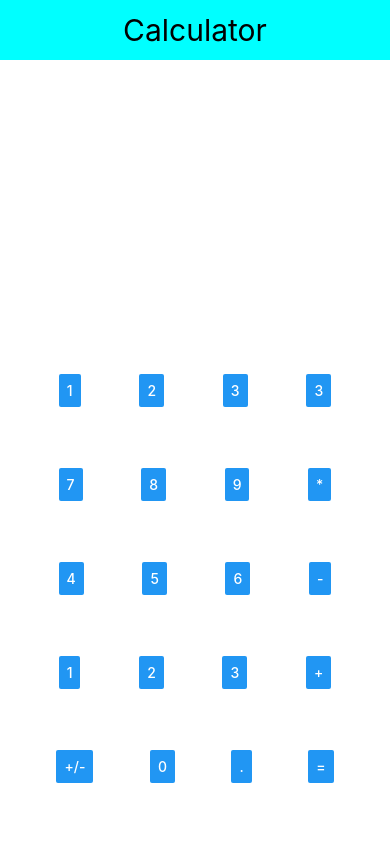
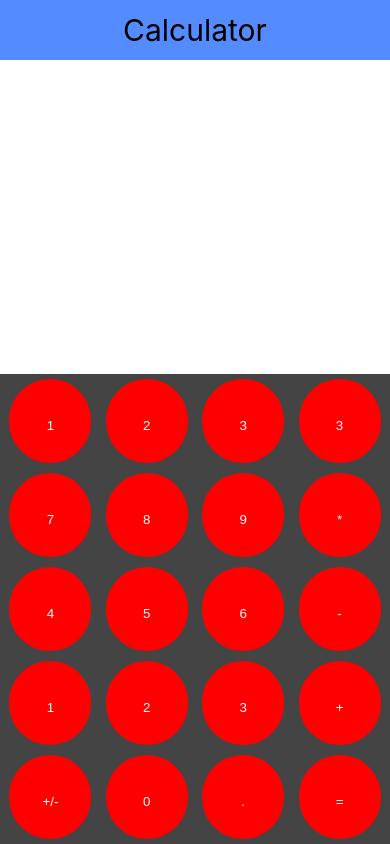
Before and after one commit to SomeshSunariwal/React-Native-Calculator, a React Native app: screen / in a window 390 px wide. Built offline with nearby package versions, Linux system fonts and the light colour scheme.

Commit message:
Button Layout set

```diff
--- a/Components/Button/CalculatorButton.js
+++ b/Components/Button/CalculatorButton.js
@@ -2,20 +2,31 @@ import { View, Text, Button, StyleSheet } from "react-native";
 import React from "react";
 
 const CalculatorButton = ({ number, OnNumberClick }) => {
-  // const OnPressHandle = () => {
-  //   alert("You Pressed it me");
-  // };
   return (
-    <View styles={styles.container}>
-      <Button onPress={() => OnNumberClick(number)} title={number.toString()} />
+    <View style={styles.Container}>
+      <Text style={styles.ButtonStyle}>
+        <Button
+          color="transparent"
+          onPress={() => OnNumberClick(number)}
+          title={number.toString()}
+        />
+      </Text>
     </View>
   );
 };
 
 const styles = StyleSheet.create({
-  container: {
-    height: 50,
-    width: 10,
+  Container: {
+    margin: 5,
+    backgroundColor: "red",
+    width: "21%",
+    justifyContent: "center",
+    alignItems: "center",
+    borderRadius: 50,
+  },
+  ButtonStyle: {
+    textAlign: "center",
+    fontSize: 30,
   },
 });
 
--- a/Components/CalculatorRows/CalculatorRows.js
+++ b/Components/CalculatorRows/CalculatorRows.js
@@ -5,6 +5,7 @@ import CalculatorButton from "../Button/CalculatorButton";
 export default function CalculatorRows() {
   const OnNumberClick = (number) => {
     console.log(number);
+    alert("You have pressed : " + number);
   };
 
   return (
@@ -49,6 +50,8 @@ const styles = StyleSheet.create({
     justifyContent: "center",
     alignItems: "center",
     height: "60%",
+    backgroundColor: "#444444",
+    // padding: "%",
   },
   Row1: {
     flex: 1,
--- a/Components/Header/Header.js
+++ b/Components/Header/Header.js
@@ -11,7 +11,7 @@ export default function Header() {
 
 const styles = StyleSheet.create({
   Header: {
-    backgroundColor: "cyan",
+    backgroundColor: "#548CFF",
     width: "100%",
     justifyContent: "center",
     alignItems: "center",
```
